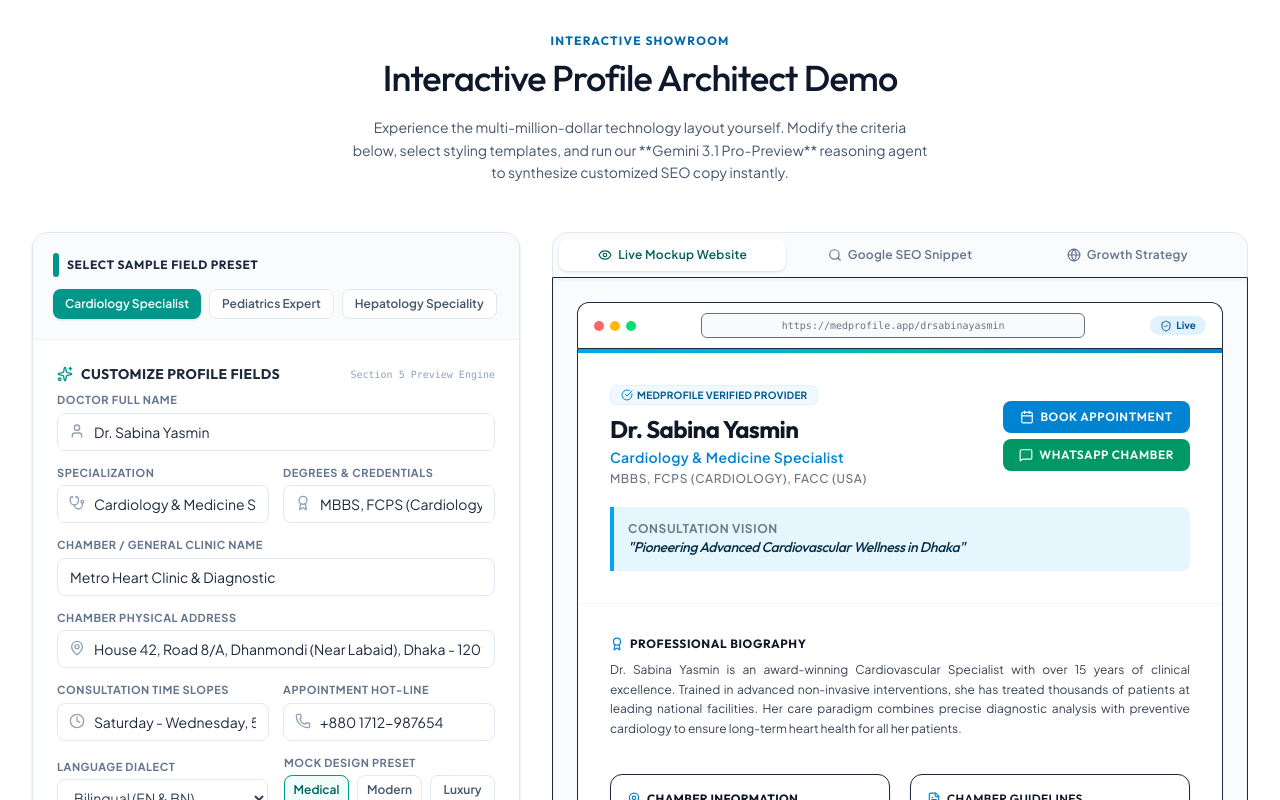
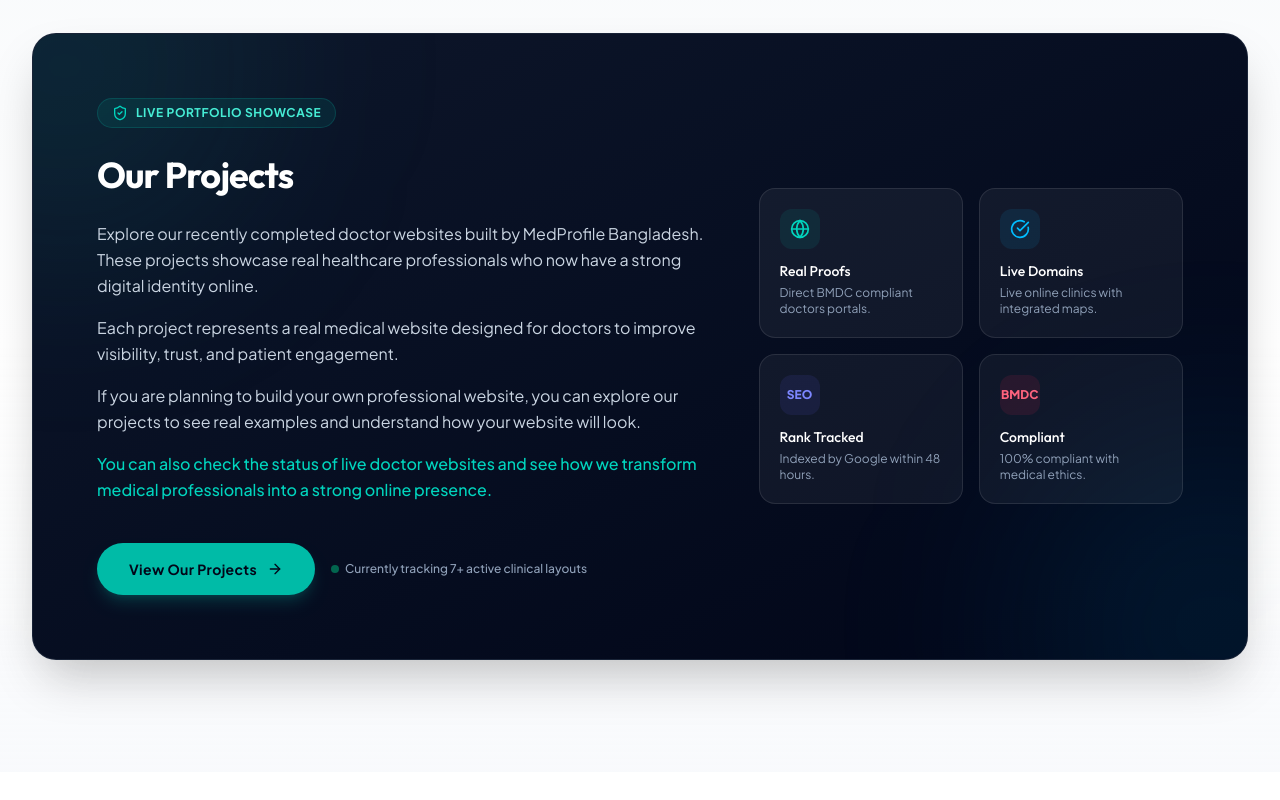
Before and after one commit to nihab181141-oss/Medprofile-Bangladesh-, a React (Vite) app: page / in a window 1280 px wide. Shown: the part 4700-5500 px from the top of the page. Built offline with nearby package versions, Linux system fonts and the light colour scheme.

Commit message:
feat: enhance project routing and add intro block
Implement Vercel rewrites for clean routing, update path handling for better project view navigation, and introduce a dedicated ProjectsIntroBlock component.

```diff
--- a/src/App.tsx
+++ b/src/App.tsx
@@ -30,6 +30,7 @@ import FounderSection from "./components/FounderSection";
 import FAQSection from "./components/FAQSection";
 import ContactAndGallery from "./components/ContactAndGallery";
 import OurProjects from "./components/OurProjects";
+import ProjectsIntroBlock from "./components/ProjectsIntroBlock";
 
 export default function App() {
   const [callbackName, setCallbackName] = useState("");
@@ -38,8 +39,15 @@ export default function App() {
 
   // Initialize view from URL pathname or hash smoothly
   const [currentView, setCurrentView] = useState<"landing" | "projects">(() => {
-    const path = window.location.pathname;
-    if (path === "/projects" || path === "/our-projects" || window.location.hash === "#projects") {
+    const origPath = window.location.pathname.toLowerCase().trim();
+    const path = origPath.endsWith("/") && origPath.length > 1 ? origPath.slice(0, -1) : origPath;
+    if (
+      path === "/projects" ||
+      path === "/projects.html" ||
+      path === "/our-projects" ||
+      path === "/our-projects.html" ||
+      window.location.hash === "#projects"
+    ) {
       return "projects";
     }
     return "landing";
@@ -48,8 +56,15 @@ export default function App() {
   // Listen to popstate event for premium back/forward browser button navigation
   React.useEffect(() => {
     const handlePopState = () => {
-      const path = window.location.pathname;
-      if (path === "/projects" || path === "/our-projects" || window.location.hash === "#projects") {
+      const origPath = window.location.pathname.toLowerCase().trim();
+      const path = origPath.endsWith("/") && origPath.length > 1 ? origPath.slice(0, -1) : origPath;
+      if (
+        path === "/projects" ||
+        path === "/projects.html" ||
+        path === "/our-projects" ||
+        path === "/our-projects.html" ||
+        window.location.hash === "#projects"
+      ) {
         setCurrentView("projects");
         window.scrollTo({ top: 0, behavior: "instant" });
       } else {
@@ -388,6 +403,9 @@ export default function App() {
       {/* SECTION 4 — HOW IT WORKS */}
       <ProcessFlow />
 
+      {/* NEW — OUR PROJECTS INTRO BLOCK */}
+      <ProjectsIntroBlock setCurrentView={setCurrentView} />
+
       {/* SECTION 5 — DEMO PREVIEW (Sandbox Sandbox Builder with Gemini HIGH thinking) */}
       <section id="demo-sandbox" className="py-20 md:py-28 bg-white border-b border-gray-150 scroll-mt-6">
         <div className="max-w-7xl mx-auto px-4 sm:px-6 lg:px-8">
--- /dev/null
+++ b/src/components/ProjectsIntroBlock.tsx
@@ -0,0 +1,132 @@
+import React from "react";
+import { ArrowRight, Globe, CheckCircle, ShieldCheck } from "lucide-react";
+
+interface ProjectsIntroBlockProps {
+  setCurrentView: (view: "landing" | "projects") => void;
+}
+
+export default function ProjectsIntroBlock({ setCurrentView }: ProjectsIntroBlockProps) {
+  const handleNavigateToProjects = () => {
+    setCurrentView("projects");
+    window.history.pushState(null, "", "/projects");
+    window.scrollTo({ top: 0, behavior: "smooth" });
+  };
+
+  return (
+    <section className="py-20 md:py-28 bg-gradient-to-b from-slate-50 via-white to-slate-50/50 relative overflow-hidden">
+      {/* Decorative subtle abstract elements */}
+      <div className="absolute top-1/4 left-0 w-80 h-80 bg-teal-500/5 rounded-full filter blur-3xl -z-10 pointer-events-none"></div>
+      <div className="absolute bottom-1/4 right-0 w-80 h-80 bg-sky-500/5 rounded-full filter blur-3xl -z-10 pointer-events-none"></div>
+
+      <div className="max-w-7xl mx-auto px-4 sm:px-6 lg:px-8">
+        <div className="bg-gradient-to-br from-slate-900 to-slate-950 rounded-3xl p-8 sm:p-12 lg:p-16 shadow-2xl relative overflow-hidden border border-slate-800/80">
+
+          {/* Subtle light reflections */}
+          <div className="absolute -top-40 -left-40 w-96 h-96 bg-teal-500/10 rounded-full filter blur-[100px] pointer-events-none"></div>
+          <div className="absolute -bottom-40 -right-40 w-96 h-96 bg-sky-500/10 rounded-full filter blur-[100px] pointer-events-none"></div>
+
+          <div className="grid grid-cols-1 lg:grid-cols-12 gap-12 items-center relative z-10">
+
+            {/* Left Content Column */}
+            <div className="lg:col-span-7 space-y-6">
+              <div className="inline-flex items-center gap-2 px-3.5 py-1.5 rounded-full bg-teal-500/10 border border-teal-500/20 text-teal-300 text-xs font-bold tracking-wider uppercase">
+                <ShieldCheck className="w-4 h-4 text-teal-400" />
+                <span>Live Portfolio Showcase</span>
+              </div>
+
+              <h2 className="font-display font-bold text-3xl sm:text-4xl text-white tracking-tight leading-tight">
+                Our Projects
+              </h2>
+
+              <div className="space-y-4 text-slate-300 text-sm sm:text-base leading-relaxed font-normal">
+                <p>
+                  Explore our recently completed doctor websites built by MedProfile Bangladesh. These projects showcase real healthcare professionals who now have a strong digital identity online.
+                </p>
+                <p>
+                  Each project represents a real medical website designed for doctors to improve visibility, trust, and patient engagement.
+                </p>
+                <p className="hidden sm:block">
+                  If you are planning to build your own professional website, you can explore our projects to see real examples and understand how your website will look.
+                </p>
+                <p className="text-teal-400 font-medium">
+                  You can also check the status of live doctor websites and see how we transform medical professionals into a strong online presence.
+                </p>
+              </div>
+
+              {/* Action Button */}
+              <div className="pt-4 flex flex-wrap gap-4 items-center">
+                <button
+                  onClick={handleNavigateToProjects}
+                  className="inline-flex items-center gap-2.5 px-8 py-4 bg-teal-500 hover:bg-teal-400 text-slate-950 rounded-full text-sm font-bold tracking-wide shadow-lg shadow-teal-500/20 hover:shadow-xl hover:shadow-teal-500/30 hover:-translate-y-0.5 active:translate-y-0 active:scale-98 transition-all duration-300 cursor-pointer group"
+                >
+                  <span>View Our Projects</span>
+                  <ArrowRight className="w-4 h-4 text-slate-950 transition-transform duration-300 group-hover:translate-x-1" />
+                </button>
+
+                <span className="text-xs text-slate-400 flex items-center gap-1.5 font-medium">
+                  <span className="w-2 h-2 rounded-full bg-emerald-500 animate-pulse"></span>
+                  Currently tracking 7+ active clinical layouts
+                </span>
+              </div>
+            </div>
+
+            {/* Right Interactive Mockup Element - Clean Bento Grid Preview */}
+            <div className="lg:col-span-5 grid grid-cols-2 gap-4">
+
+              {/* Box 1 */}
+              <div
+                onClick={handleNavigateToProjects}
+                className="bg-white/5 border border-white/10 p-5 rounded-2xl hover:bg-white/10 hover:border-teal-500/30 transition-all duration-300 cursor-pointer group"
+              >
+                <div className="w-10 h-10 rounded-xl bg-teal-500/10 text-teal-400 flex items-center justify-center mb-3 group-hover:scale-105 transition-transform">
+                  <Globe className="w-5 h-5" />
+                </div>
+                <h3 className="font-display font-medium text-white text-sm">Real Proofs</h3>
+                <p className="text-slate-400 text-xs mt-1">Direct BMDC compliant doctors portals.</p>
+              </div>
+
+              {/* Box 2 */}
+              <div
+                onClick={handleNavigateToProjects}
+                className="bg-white/5 border border-white/10 p-5 rounded-2xl hover:bg-white/10 hover:border-teal-500/30 transition-all duration-300 cursor-pointer group mt-4 lg:mt-0"
+              >
+                <div className="w-10 h-10 rounded-xl bg-sky-500/10 text-sky-400 flex items-center justify-center mb-3 group-hover:scale-105 transition-transform">
+                  <CheckCircle className="w-5 h-5" />
+                </div>
+                <h3 className="font-display font-medium text-white text-sm">Live Domains</h3>
+                <p className="text-slate-400 text-xs mt-1">Live online clinics with integrated maps.</p>
+              </div>
+
+              {/* Box 3 */}
+              <div
+                onClick={handleNavigateToProjects}
+                className="bg-white/5 border border-white/10 p-5 rounded-2xl hover:bg-white/10 hover:border-teal-500/30 transition-all duration-300 cursor-pointer group"
+              >
+                <div className="w-10 h-10 rounded-xl bg-indigo-500/10 text-indigo-400 flex items-center justify-center mb-3 group-hover:scale-105 transition-transform">
+                  <span className="text-xs font-black">SEO</span>
+                </div>
+                <h3 className="font-display font-medium text-white text-sm">Rank Tracked</h3>
+                <p className="text-slate-400 text-xs mt-1">Indexed by Google within 48 hours.</p>
+              </div>
+
+              {/* Box 4 */}
+              <div
+                onClick={handleNavigateToProjects}
+                className="bg-white/5 border border-white/10 p-5 rounded-2xl hover:bg-white/10 hover:border-teal-500/30 transition-all duration-300 cursor-pointer group mt-4 lg:mt-0"
+              >
+                <div className="w-10 h-10 rounded-xl bg-rose-500/10 text-rose-400 flex items-center justify-center mb-3 group-hover:scale-105 transition-transform">
+                  <span className="text-xs font-black">BMDC</span>
+                </div>
+                <h3 className="font-display font-medium text-white text-sm">Compliant</h3>
+                <p className="text-slate-400 text-xs mt-1">100% compliant with medical ethics.</p>
+              </div>
+
+            </div>
+
+          </div>
+
+        </div>
+      </div>
+    </section>
+  );
+}
```
Also changed, not shown: vercel.json (added).
